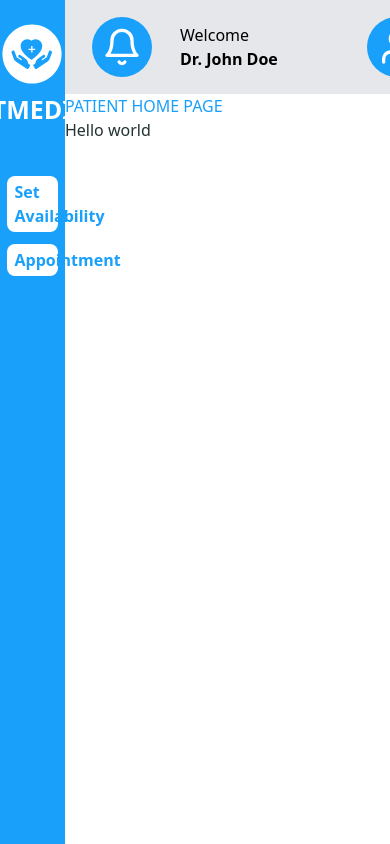
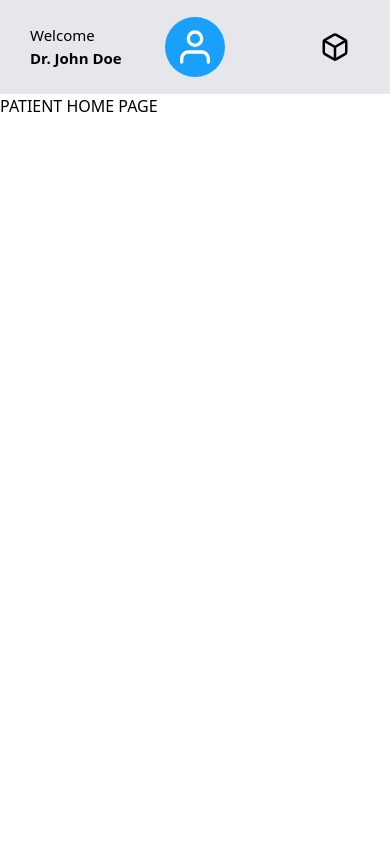
Before and after one commit to huzaifaK25/get-medica, a Next.js app: page /patient-home in a window 390 px wide. Built offline with nearby package versions, Linux system fonts and the light colour scheme.

Commit message:
working on responsive design

```diff
--- a/src/app/(home-page)/layout.tsx
+++ b/src/app/(home-page)/layout.tsx
@@ -1,5 +1,5 @@
 import HomeLogo from '@/components/home.logo';
-import { FiBell, FiUser } from 'react-icons/fi';
+import { FiBell, FiBox, FiUser } from 'react-icons/fi';
 import SvgAppointment from '@/components/svg.appointment';
 import SvgAvailability from '@/components/svg.availability';
 import SvgDoctor from '@/components/svg.doctor';
@@ -7,18 +7,15 @@ import SvgDoctor from '@/components/svg.doctor';
 interface Props {
   children: React.ReactNode;
 }
+
 type Role = 'doctor' | 'patient';
-// enum Role {
-//   DOCTOR = 'doctor',
-//   PATIENT = 'patient'
-// }
 const role: Role = 'doctor';
 
 const HomeLayout: React.FC<Props> = ({ children }) => {
   return (
-    <div className="flex flex-row h-screen w-vw overflow-x-hidden">
+    <div className="flex flex-row h-screen w-vw overflow-x-hidden ">
       {/* side nav bar */}
-      <nav className=" w-1/6 bg-[var(--primary-color)]">
+      <nav className=" hidden w-2xs bg-[var(--primary-color)] md:block ">
         <HomeLogo />
         <div className="flex flex-col mt-10 items-center gap-3">
           {role === 'doctor' ? (
@@ -47,15 +44,15 @@ const HomeLayout: React.FC<Props> = ({ children }) => {
       {/* right panel */}
       <div className=" w-full">
         {/* top nav bar */}
-        <div className="bg-gray-200  h-1/9 flex justify-end">
+        <div className="bg-gray-200  h-1/9 flex  justify-between md:justify-end">
           {/* profile box */}
-          <div className=" w-100 h-full flex flex-row justify-evenly items-center">
+          <div className="w-60 md:w-100 h-full flex flex-row justify-evenly items-center">
             <div>
-              <div className="bg-[var(--primary-color)] w-15 h-15 rounded-full flex items-center justify-center">
+              <div className="hidden bg-[var(--primary-color)] w-15 h-15 rounded-full md:flex items-center justify-center">
                 <FiBell className="text-white w-10 h-10" />
               </div>
             </div>
-            <div className=" w-40 flex flex-col justify-center items-start">
+            <div className=" w-30 md:w-40 text-[15px] lg:text-[20px] flex flex-col justify-center items-start">
               <p>Welcome</p>
               <p className="font-bold">Dr. John Doe</p>
             </div>
@@ -64,6 +61,9 @@ const HomeLayout: React.FC<Props> = ({ children }) => {
                 <FiUser className="text-white w-10 h-10" />
               </div>
             </div>
+          </div>
+          <div className="md:hidden text-3xl mt-auto mb-auto mr-10 items-center">
+            <FiBox />
           </div>
         </div>
         {/* content page */}
--- a/src/components/patient.home.view.tsx
+++ b/src/components/patient.home.view.tsx
@@ -2,9 +2,22 @@ import React from 'react';
 
 const PatientHomeView = () => {
   return (
-    <div className="text-primary">
+    <div className="">
       <div>PATIENT HOME PAGE</div>
-      <div className="text-secondary">Hello world</div>
+      {/* <div className="border-2 border-amber-600 grid grid-cols-2 lg:grid-cols-3 xl:grid-cols-4">
+        <div className="p-5">item</div>
+        <div className="p-5">item</div>
+        <div className="p-5">item</div>
+        <div className="p-5">item</div>
+        <div className="p-5">item</div>
+        <div className="p-5">item</div>
+        <div className="p-5">item</div>
+        <div className="p-5">item</div>
+        <div className="p-5">item</div>
+        <div className="p-5">item</div>
+        <div className="p-5">item</div>
+        <div className="p-5">item</div>
+      </div> */}
     </div>
   );
 };
```
